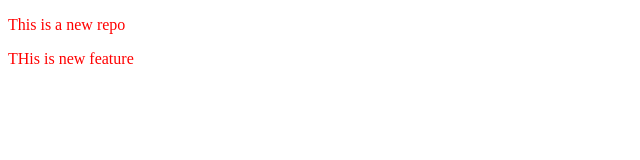
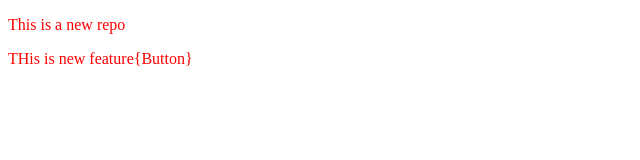
Before and after one commit to anujdashore/local-repo, a plain HTML site: page index.html in a window 1280 px wide. Shown: the full height of the page, 0-640 px from the left. Drawn offline with Linux system fonts and the light colour scheme.

Commit message:
Add Button

```diff
--- a/index.html
+++ b/index.html
@@ -8,6 +8,6 @@
 </head>
 <body>
     <p>This is a new repo</p>
-    <p>THis is new feature</p>
+    <p>THis is new feature{Button}</p>
 </body>
 </html>
```
